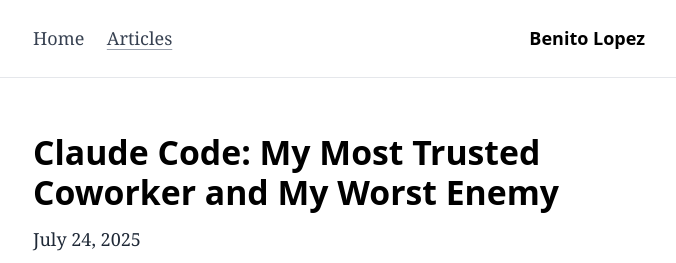
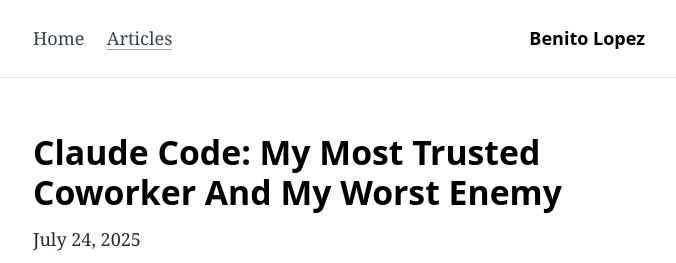
Before and after one commit to benitolopez/lopezb.com, a Next.js app: page /articles/claude-code-my-most-trusted-coworker-and-my-worst-enemy in a window 1280 px wide. Shown: the top 263 px of the page, without its empty margins (301-977 px from the left). Built offline with nearby package versions, Linux system fonts and the light colour scheme.

Commit message:
Fix title case

```diff
--- a/app/(default-layout)/articles/(posts)/claude-code-my-most-trusted-coworker-and-my-worst-enemy/page.mdx
+++ b/app/(default-layout)/articles/(posts)/claude-code-my-most-trusted-coworker-and-my-worst-enemy/page.mdx
@@ -3,7 +3,7 @@
 
 export const metadata = {
   title:
-    "Claude Code: My Most Trusted Coworker and My Worst Enemy - Benito Lopez",
+    "Claude Code: My Most Trusted Coworker And My Worst Enemy - Benito Lopez",
   description:
     "My love-hate relationship with Claude Code: how I became a faster developer who barely knows his own codebase anymore.",
   date: "2025-07-24T00:00:00Z",
```
